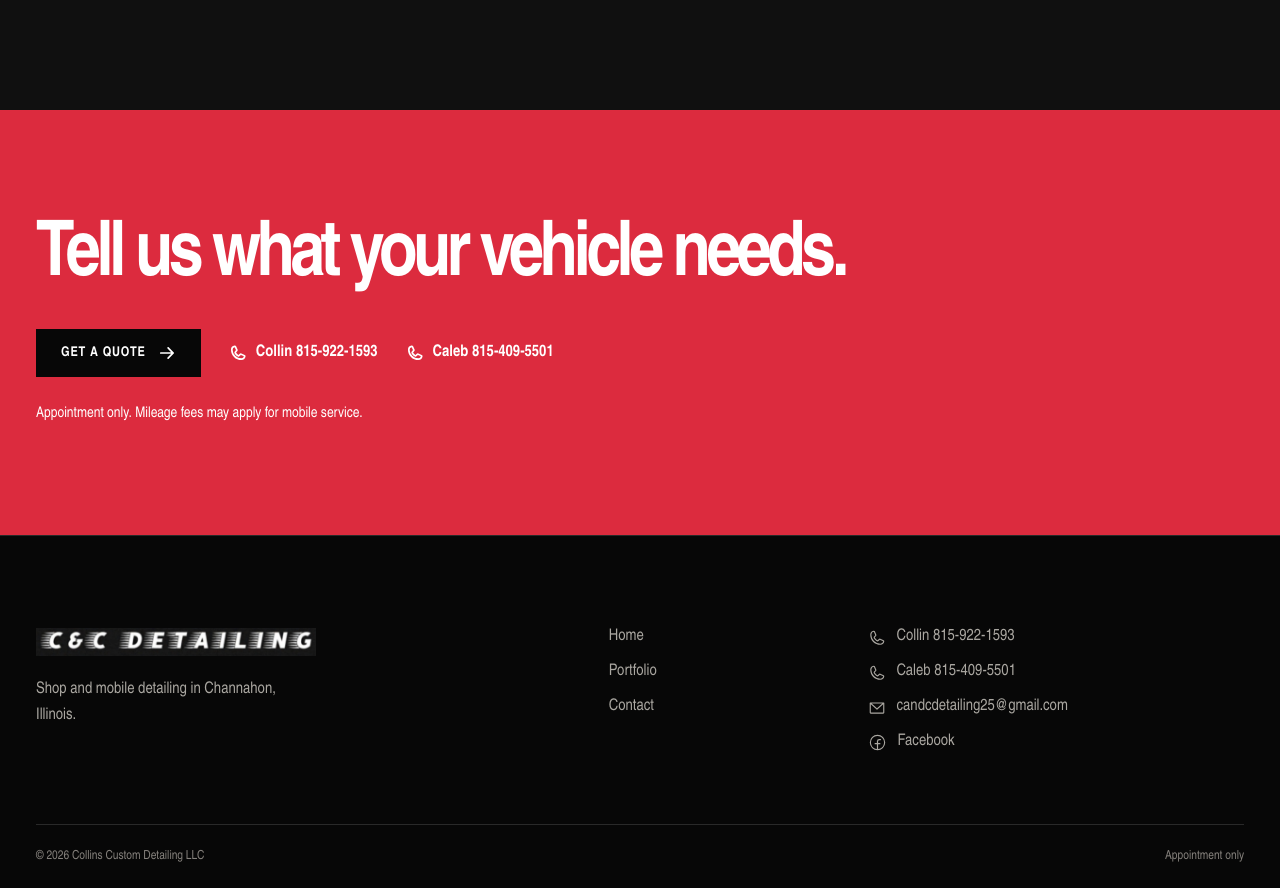
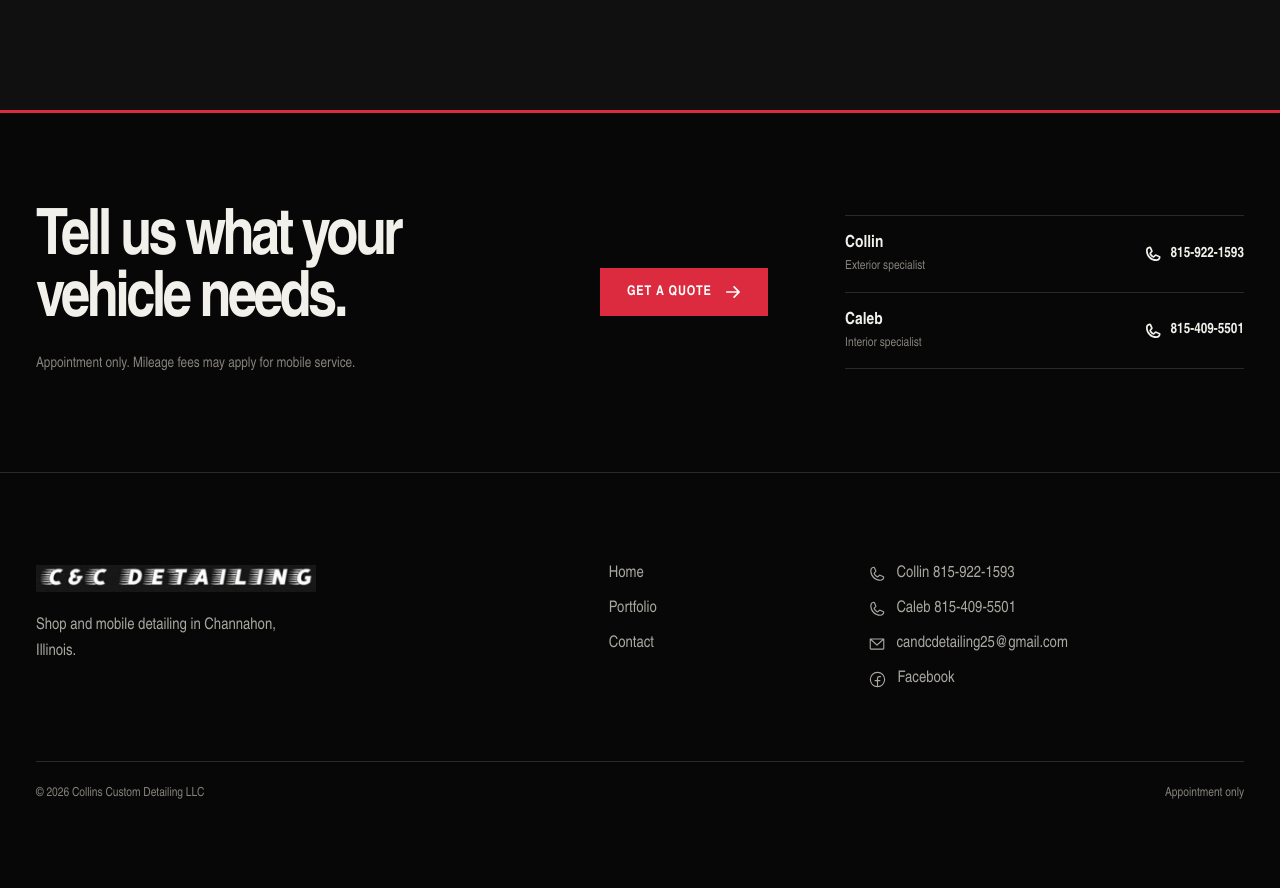
Before and after one commit to Player23man/CandC, a React (Vite) app: page / in a window 1280 px wide. Shown: the part 3665-4553 px from the top of the page. After the commit the page ends 4490 px from the top, so only its background shows below. Built offline with nearby package versions, Linux system fonts and the light colour scheme.

Commit message:
feat: redesign quote section as contact dock

```diff
--- a/src/components/QuoteCta.tsx
+++ b/src/components/QuoteCta.tsx
@@ -6,22 +6,40 @@
   return (
     <section className="quote-cta" aria-labelledby="quote-cta-title">
       <div className="shell quote-cta__inner">
-        <h2 id="quote-cta-title">Tell us what your vehicle needs.</h2>
-        <div className="quote-cta__actions">
-          <Link className="button quote-cta__primary" to="/contact">
+        <div className="quote-cta__heading">
+          <h2 id="quote-cta-title">Tell us what your vehicle needs.</h2>
+          <p>Appointment only. Mileage fees may apply for mobile service.</p>
+        </div>
+
+        <div className="quote-cta__action">
+          <Link className="button button--primary quote-cta__primary" to="/contact">
             Get a quote
             <ArrowRight size={18} weight="bold" aria-hidden="true" />
           </Link>
-          <a href={`tel:${businessProfile.collin.tel}`}>
-            <Phone size={18} weight="bold" aria-hidden="true" />
-            Collin {businessProfile.collin.phone}
+        </div>
+
+        <div className="quote-cta__specialists" aria-label="Call a detailing specialist">
+          <a className="quote-cta__specialist" href={`tel:${businessProfile.collin.tel}`}>
+            <span className="quote-cta__specialist-info">
+              <strong>{businessProfile.collin.name}</strong>
+              <small>{businessProfile.collin.role}</small>
+            </span>
+            <span className="quote-cta__phone">
+              <Phone size={18} weight="bold" aria-hidden="true" />
+              {businessProfile.collin.phone}
+            </span>
           </a>
-          <a href={`tel:${businessProfile.caleb.tel}`}>
-            <Phone size={18} weight="bold" aria-hidden="true" />
-            Caleb {businessProfile.caleb.phone}
+          <a className="quote-cta__specialist" href={`tel:${businessProfile.caleb.tel}`}>
+            <span className="quote-cta__specialist-info">
+              <strong>{businessProfile.caleb.name}</strong>
+              <small>{businessProfile.caleb.role}</small>
+            </span>
+            <span className="quote-cta__phone">
+              <Phone size={18} weight="bold" aria-hidden="true" />
+              {businessProfile.caleb.phone}
+            </span>
           </a>
         </div>
-        <p>Appointment only. Mileage fees may apply for mobile service.</p>
       </div>
     </section>
   );
--- a/src/styles/home.css
+++ b/src/styles/home.css
@@ -368,52 +368,89 @@
 }
 
 .quote-cta {
-  background: var(--signal);
-  color: #fff;
+  border-top: 3px solid var(--signal);
+  background: var(--canvas);
+  color: var(--text);
 }
 
 .quote-cta__inner {
-  padding-block: 82px;
+  display: grid;
+  gap: 42px;
+  padding-block: 76px;
 }
 
 .quote-cta h2 {
-  max-width: 900px;
-  margin-bottom: 34px;
-  font-size: clamp(2.6rem, 6vw, 5.1rem);
-  font-weight: 780;
-  letter-spacing: -0.06em;
-  line-height: 0.96;
+  max-width: 720px;
+  margin-bottom: 18px;
+  font-size: clamp(2.35rem, 5vw, 4.25rem);
+  font-weight: 740;
+  letter-spacing: -0.055em;
+  line-height: 0.98;
 }
 
-.quote-cta__actions {
-  display: flex;
-  flex-direction: column;
-  align-items: flex-start;
-  gap: 18px;
+.quote-cta__heading p {
+  max-width: 460px;
+  margin: 0;
+  color: var(--text-muted);
+  font-size: 0.9rem;
+  line-height: 1.5;
 }
 
-.quote-cta__actions > a:not(.button) {
+.quote-cta__action {
   display: inline-flex;
-  min-height: 44px;
   align-items: center;
-  gap: 9px;
-  font-weight: 690;
 }
 
 .quote-cta__primary {
   gap: 12px;
-  background: var(--canvas);
-  color: #fff;
+  min-width: 168px;
 }
 
-.quote-cta__primary:hover {
-  background: #181818;
+.quote-cta__specialists {
+  border-top: 1px solid var(--line);
+  border-bottom: 1px solid var(--line);
 }
 
-.quote-cta p {
-  margin: 28px 0 0;
-  font-size: 0.92rem;
-  font-weight: 570;
+.quote-cta__specialist {
+  display: flex;
+  min-height: 76px;
+  align-items: center;
+  justify-content: space-between;
+  gap: 24px;
+  padding-block: 16px;
+  transition: color 180ms ease;
+}
+
+.quote-cta__specialist + .quote-cta__specialist {
+  border-top: 1px solid var(--line);
+}
+
+.quote-cta__specialist:hover {
+  color: var(--signal);
+}
+
+.quote-cta__specialist-info {
+  display: grid;
+  gap: 5px;
+}
+
+.quote-cta__specialist-info strong {
+  font-size: 1.05rem;
+  font-weight: 690;
+}
+
+.quote-cta__specialist-info small {
+  color: var(--text-muted);
+  font-size: 0.78rem;
+}
+
+.quote-cta__phone {
+  display: inline-flex;
+  flex: 0 0 auto;
+  align-items: center;
+  gap: 9px;
+  font-size: 0.9rem;
+  font-weight: 650;
 }
 
 @media (min-width: 768px) {
@@ -570,13 +607,18 @@
   }
 
   .quote-cta__inner {
-    padding-block: 112px;
+    grid-template-columns: minmax(0, 1fr) auto;
+    align-items: center;
+    gap: 48px;
+    padding-block: 96px;
   }
 
-  .quote-cta__actions {
-    flex-direction: row;
-    align-items: center;
-    gap: 28px;
+  .quote-cta__specialists {
+    grid-column: 1 / -1;
+  }
+
+  .quote-cta h2 {
+    margin-bottom: 20px;
   }
 }
 
@@ -587,6 +629,15 @@
 
   .service-board__lists {
     grid-template-columns: minmax(0, 1fr);
+  }
+
+  .quote-cta__inner {
+    grid-template-columns: minmax(0, 1.1fr) auto minmax(360px, 0.9fr);
+    gap: clamp(40px, 6vw, 92px);
+  }
+
+  .quote-cta__specialists {
+    grid-column: auto;
   }
 }
 
```
Also changed, not shown: 1 other file (tests, documents, lock files or other folders).
